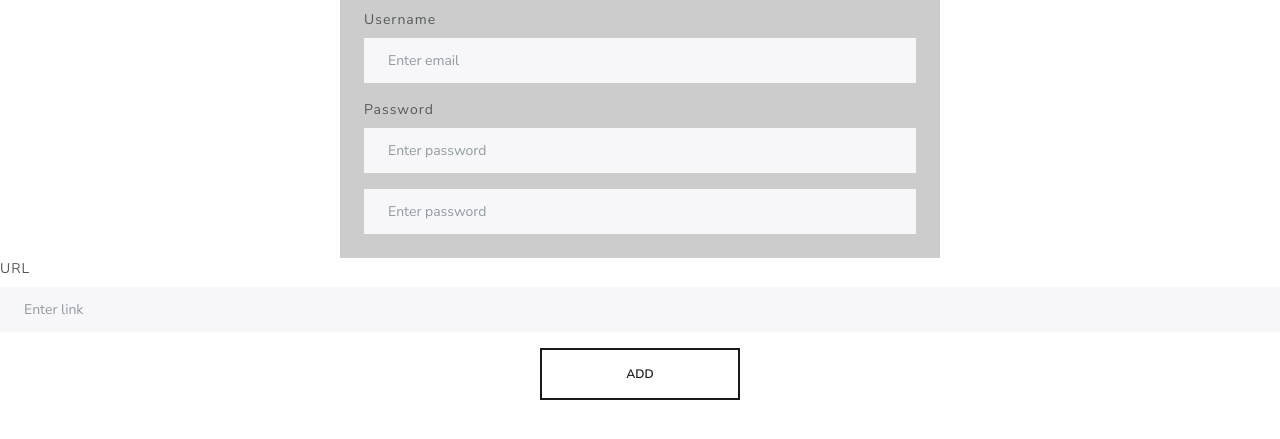
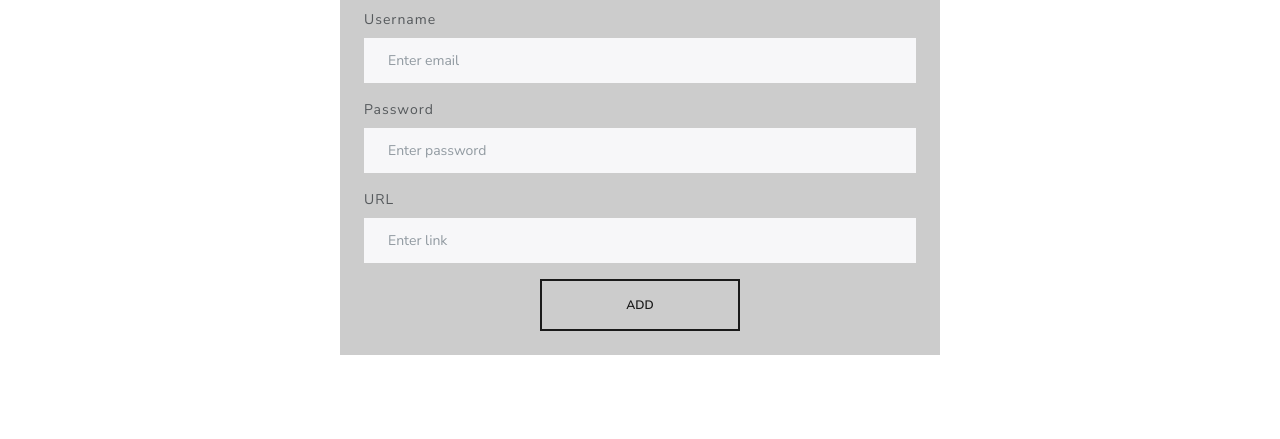
Before and after one commit to LiliAmber/liliamber.github.io, a plain HTML site: page index.html in a window 1280 px wide. Shown: the part 279-718 px from the top of the page. Drawn offline with Linux system fonts and the light colour scheme.

Commit message:
indentasi

```diff
--- a/index.html
+++ b/index.html
@@ -39,17 +39,17 @@
         <div class="form-group">
           <label for="exampleInputEmail1">Password</label>
           <input type="password" class="form-control" id="password" aria-describedby="emailHelp" placeholder="Enter password">
-          </div>
-          <input type="password" class="form-control" id="exampleInputEmail1" aria-describedby="emailHelp" placeholder="Enter password">
         </div>
 
         <div class="form-group">
           <label for="exampleInputEmail1">URL</label>
-          <input type="text" class="form-control" id="exampleInputEmail1" aria-describedby="emailHelp" placeholder="Enter link">
+          <input type="text" class="form-control" id="url" aria-describedby="emailHelp" placeholder="Enter link">
         </div>
 
           <div class="button-wrapper">
-            <button type="button" class="btn btn-outline-primary">Add</button>
+
+            <!--DISINI BELUM BISA SUBMIT/AMBIL DATA DARI USER-->
+            <button type="submit" value="add-data" class="btn btn-outline-primary" >Add</button>
           </div>
         </div>
     </div>
```
Also changed, not shown: script.js (+19 -9 lines).
